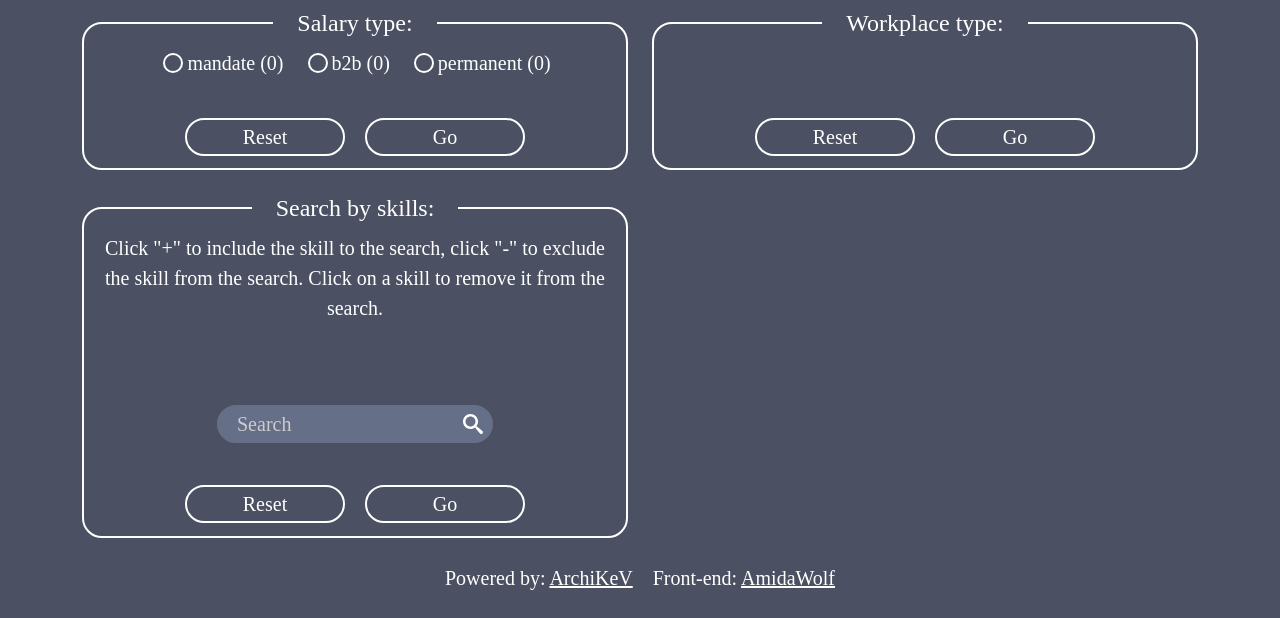
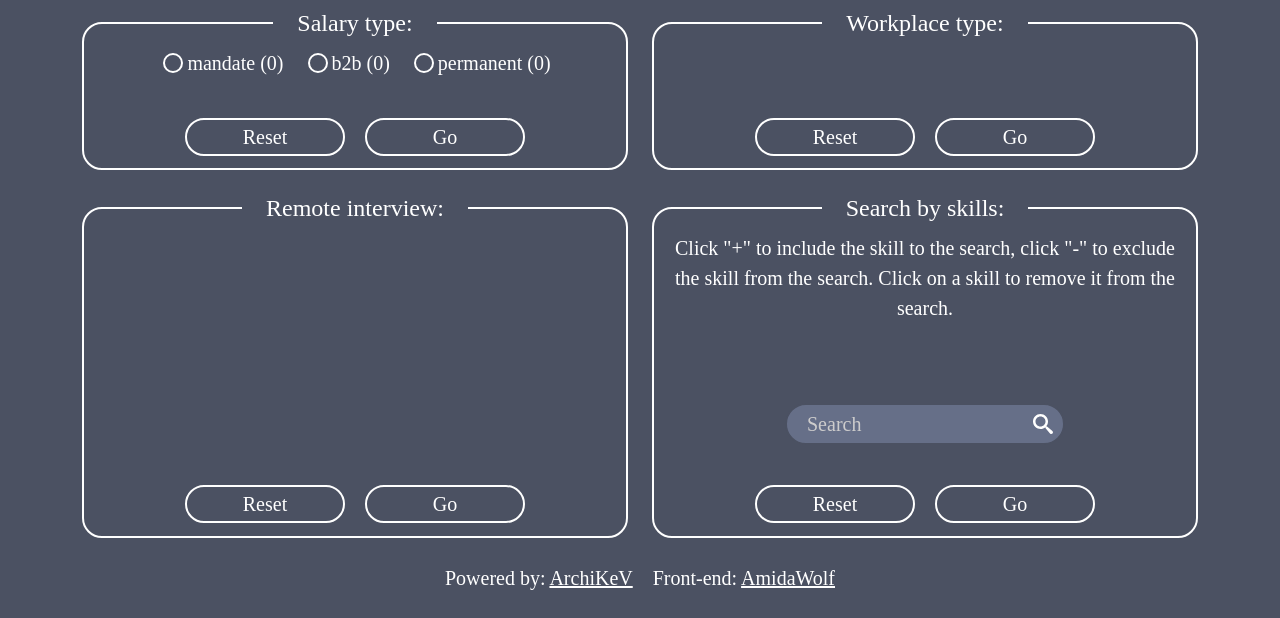
Before and after one commit to ArchiKeV/jjit, a FastAPI app: page / in a window 1280 px wide. Shown: the part 335-953 px from the top of the page. Run offline with FastAPI, Linux system fonts and the light colour scheme; data that the repository does not hold is empty.

Commit message:
feat: Add filter "Remote interview"

```diff
--- a/app/main.py
+++ b/app/main.py
@@ -307,11 +307,22 @@ def get_workplace_type_list_with_repeat_num():
             workplace_type_list.append(w_type[0])
 
 
+remote_interview_list = []
+
+
+def get_interview_type_list_with_repeat_num():
+    global remote_interview_list
+    with session.begin() as ses:
+        for r_i_tf in ses.query(Vacancy.remote_interview.distinct()).all():
+            remote_interview_list.append(r_i_tf[0])
+
+
 get_skills_list_with_repeat_num()
 get_company_list_with_repeat_num()
 get_salary_list_with_repeat_num()
 get_country_dict_with_repeat_num()
 get_workplace_type_list_with_repeat_num()
+get_interview_type_list_with_repeat_num()
 
 
 @app.get("/refresh")
@@ -323,6 +334,7 @@ async def vacancy_refresh():
     get_salary_list_with_repeat_num()
     get_country_dict_with_repeat_num()
     get_workplace_type_list_with_repeat_num()
+    get_interview_type_list_with_repeat_num()
     return RedirectResponse(url=app.url_path_for("home_page"))
 
 
@@ -334,7 +346,8 @@ path_with_query = ''
 async def vacancy_list(
         request: Request, spec: List[str] = Query(None), company: List[str] = Query(None),
         skill_on_id: List[int] = Query(None), skill_off_id: List[int] = Query(None), country: List[str] = Query(None),
-        salary_type: List[str] = Query(None), workplace_type: List[str] = Query(None)
+        salary_type: List[str] = Query(None), workplace_type: List[str] = Query(None),
+        remote_interview: List[bool] = Query(None)
 ):
     global path_with_query
     list_of_vacancy = []
@@ -390,6 +403,12 @@ async def vacancy_list(
             sub_conditions = []
             for w_type in workplace_type:
                 sub_conditions.append(Vacancy.workplace_type.is_(w_type))
+            sub_conditions = or_(*sub_conditions)
+            conditions.append(sub_conditions)
+        if remote_interview:
+            sub_conditions = []
+            for r_i_tf in remote_interview:
+                sub_conditions.append(Vacancy.remote_interview.is_(bool(r_i_tf)))
             sub_conditions = or_(*sub_conditions)
             conditions.append(sub_conditions)
         if len(conditions) == 1:
@@ -453,6 +472,7 @@ async def home_page(request: Request):
     global salary_dict
     global country_list
     global workplace_type_list
+    global remote_interview_list
     with session.begin() as ses:
         vacancy_count = ses.query(Vacancy).count()
         specs_list = [x[0] for x in ses.query(Vacancy.specialization.distinct()).all()]
@@ -460,7 +480,8 @@ async def home_page(request: Request):
         "index.html",
         {
             "request": request, "vac_num": vacancy_count, "specs_list": specs_list, "country_list": country_list,
-            "salary_dict": salary_dict, "workplace_type_list": workplace_type_list
+            "salary_dict": salary_dict, "workplace_type_list": workplace_type_list,
+            "remote_interview_list": remote_interview_list
         }
     )
 
--- a/templates/index.html
+++ b/templates/index.html
@@ -90,6 +90,22 @@
         </div>
       </fieldset>
     </form>
+    <form class="form-specs" method="get" action="/vacancy_list">
+      <fieldset class="form-specs__fieldset">
+        <legend class="form-specs__legend">Remote interview:</legend>
+        <div class="form-specs__wrapper">
+          {% for input_value in remote_interview_list %}
+          <label class="form-specs__label">
+            <input class="form-specs__input" type="checkbox" name="workplace_type" value="{{ input_value }}">{{ input_value }}
+          </label>
+          {% endfor %}
+        </div>
+        <div class="form-specs__buttons">
+          <button class="button" type="reset">Reset</button>
+          <button class="button" type="submit">Go</button>
+        </div>
+      </fieldset>
+    </form>
     <form class="form-specs" id="searchForm" method="get" action="/vacancy_list">
       <fieldset class="form-specs__fieldset">
         <legend class="form-specs__legend">Search by skills:</legend>
```
